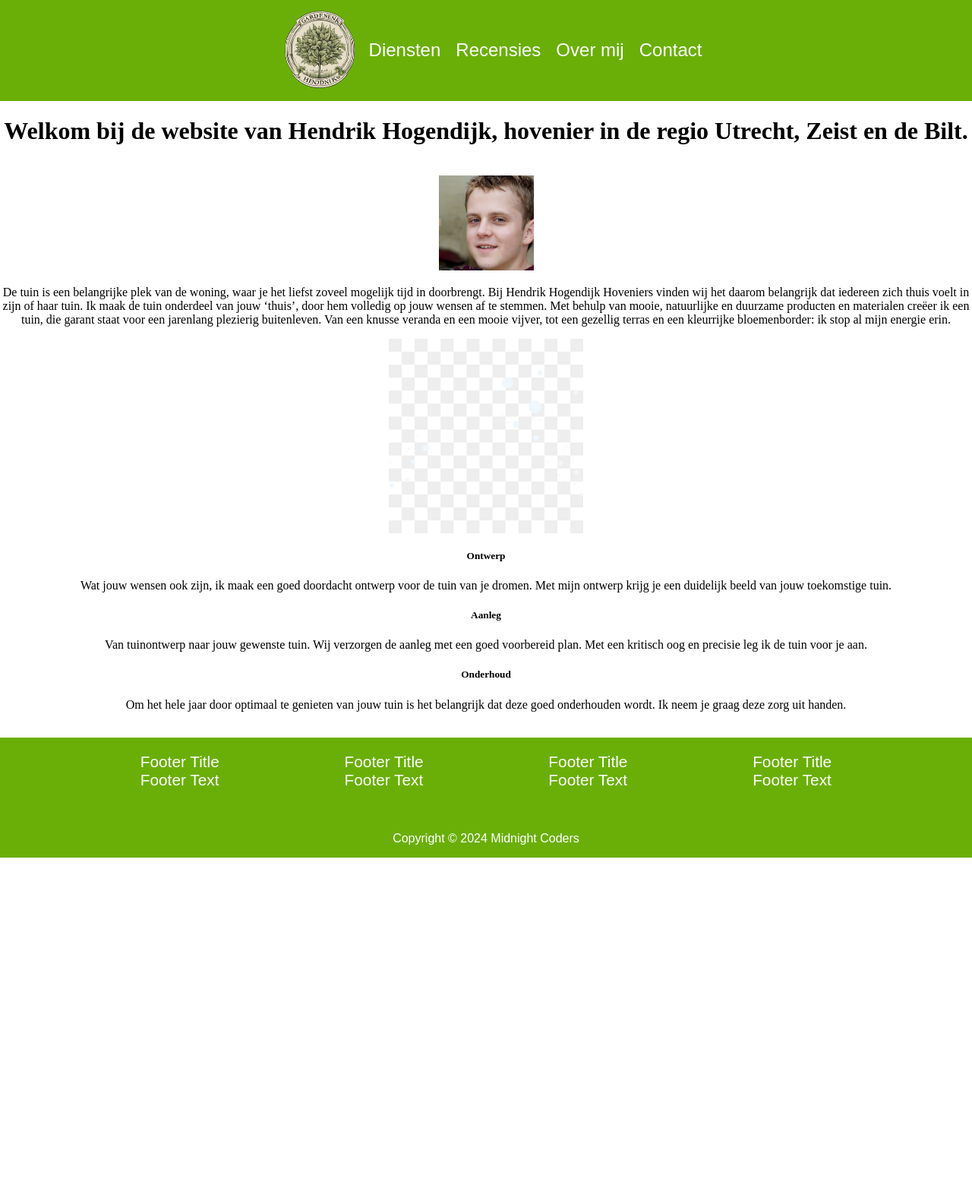
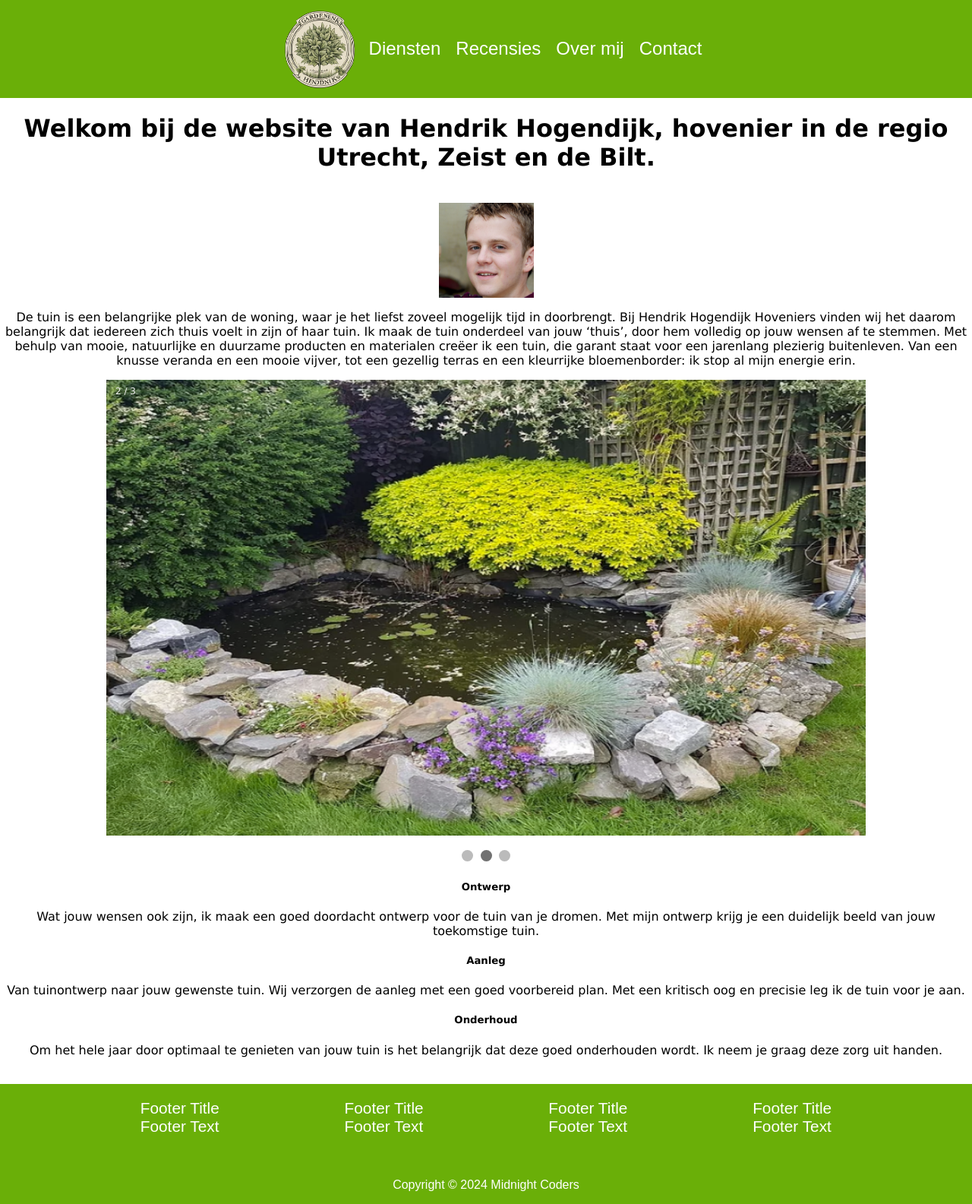
Before and after one commit to Mllyszn/Klantopdracht_rep, a PHP site: page / in a window 1280 px wide. Shown: the whole page at 76% size. Before the commit the page ends 1129 px from the top, so only its background shows below. Run offline with PHP 8.4, Linux system fonts and the light colour scheme.

Commit message:
pages af

```diff
--- /dev/null
+++ b/core/slideshow.php
@@ -0,0 +1,138 @@
+<!DOCTYPE html>
+<html>
+<head>
+    <meta name="viewport" content="width=device-width, initial-scale=1">
+    <style>
+        * {
+            box-sizing: border-box;
+        }
+
+        body {
+            font-family: Verdana, sans-serif;
+        }
+
+        .mySlides {
+            display: none;
+        }
+
+        img {
+            vertical-align: middle;
+        }
+
+        /* Slideshow container */
+        .slideshow-container {
+            max-width: 1000px;
+            position: relative;
+            margin: auto;
+        }
+
+        /* Caption text */
+        .text {
+            color: #f2f2f2;
+            font-size: 15px;
+            padding: 8px 12px;
+            position: absolute;
+            bottom: 8px;
+            width: 100%;
+            text-align: center;
+        }
+
+        /* Number text (1/3 etc) */
+        .numbertext {
+            color: #f2f2f2;
+            font-size: 12px;
+            padding: 8px 12px;
+            position: absolute;
+            top: 0;
+        }
+
+        /* The dots/bullets/indicators */
+        .dot {
+            height: 15px;
+            width: 15px;
+            margin: 0 2px;
+            background-color: #bbb;
+            border-radius: 50%;
+            display: inline-block;
+            transition: background-color 0.6s ease;
+        }
+
+        .active {
+            background-color: #717171;
+        }
+
+        /* Fading animation */
+        .fade {
+            animation-name: fade;
+            animation-duration: 1.5s;
+        }
+
+        @keyframes fade {
+            from {
+                opacity: .4
+            }
+
+            to {
+                opacity: 1
+            }
+        }
+
+        /* On smaller screens, decrease text size */
+        @media only screen and (max-width: 300px) {
+            .text {
+                font-size: 11px
+            }
+        }
+    </style>
+</head>
+
+<body>
+    <div class="slideshow-container">
+
+        <div class="mySlides fade">
+            <div class="numbertext">1 / 3</div>
+            <img src="/assets/img/slideshow_foto_1.png" width="1000" height="600">
+        </div>
+
+        <div class="mySlides fade">
+            <div class="numbertext">2 / 3</div>
+            <img src="/assets/img/slideshow_foto_2.png" width="1000" height="600">
+        </div>
+
+        <div class="mySlides fade">
+            <div class="numbertext">3 / 3</div>
+            <img src="/assets/img/slideshow_foto_3.png" width="1000" height="600">
+        </div>
+
+    </div>
+    <br>
+
+    <div style="text-align:center">
+        <span class="dot"></span>
+        <span class="dot"></span>
+        <span class="dot"></span>
+    </div>
+
+    <script>
+        let slideIndex = 0;
+        showSlides();
+
+        function showSlides() {
+            let i;
+            let slides = document.getElementsByClassName("mySlides");
+            let dots = document.getElementsByClassName("dot");
+            for (i = 0; i < slides.length; i++) {
+                slides[i].style.display = "none";
+            }
+            slideIndex++;
+            if (slideIndex > slides.length) { slideIndex = 1 }
+            for (i = 0; i < dots.length; i++) {
+                dots[i].className = dots[i].className.replace(" active", "");
+            }
+            slides[slideIndex - 1].style.display = "block";
+            dots[slideIndex - 1].className += " active";
+            setTimeout(showSlides, 5000);
+        }
+    </script>
+</body>
+</html>
--- a/index.php
+++ b/index.php
@@ -33,9 +33,10 @@
           kleurrijke bloemenborder: ik stop al mijn energie erin.
         </p>
       </div>
-      <div class="nepimg">
-        <img src="assets/img/emptyimgT.jpg" alt="emptyImg">
-      </div>
+
+      <?php
+      include ('core/slideshow.php');
+      ?>
 
       <div class="uitleg">
         <div class="ontwerp">
```
Also changed, not shown: assets/css/dienstenStyle.css (+4 -17 lines), assets/js/slideshow.js (added, +19 -0 lines), core/dienstenpage.php (+1 -8 lines), assets/img/slideshow_foto_1.png (added), assets/img/slideshow_foto_2.png (added), assets/img/slideshow_foto_3.png (added).
